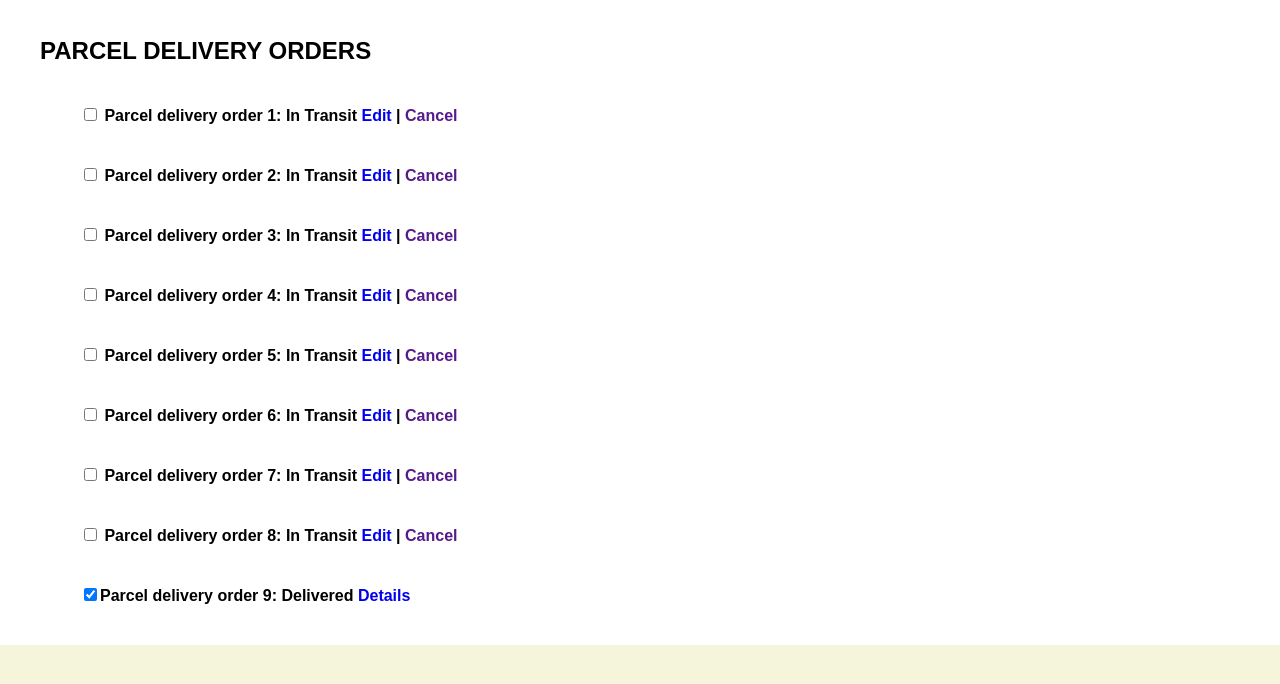
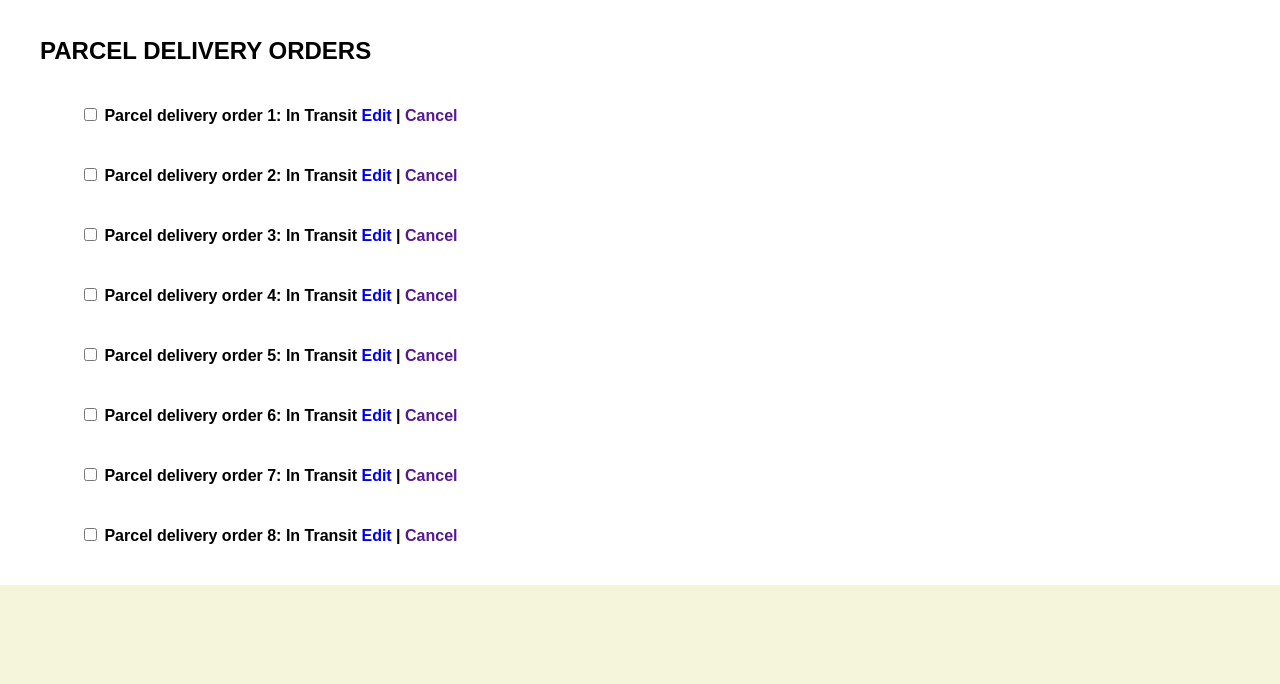
Before and after one commit to ijai4/sendIT, a plain HTML site: page UI/profile.html in a window 1280 px wide. Shown: the part 116-800 px from the top of the page. Drawn offline with Linux system fonts and the light colour scheme.

Commit message:
update profile page

```diff
--- a/UI/profile.html
+++ b/UI/profile.html
@@ -46,9 +46,6 @@
 				<div class="parcelDelivery">
 					<input type="checkbox"> Parcel delivery order 8: In Transit  <a href=changeDest.html">Edit</a> | <a href="">Cancel</a>
 				</div>
-				<div class="parcelDelivery">
-					<input type="checkbox" checked="checked">Parcel delivery order 9: Delivered  <a href="details.html">Details</a>
-				</div>
 			</form>
 		</div>
 	</section>
```
